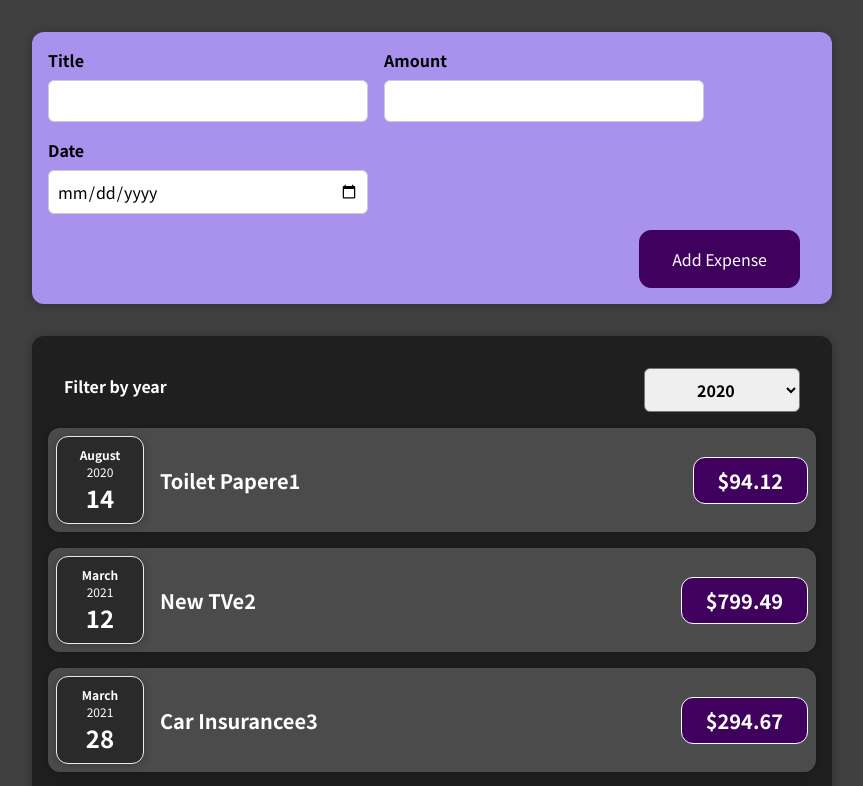
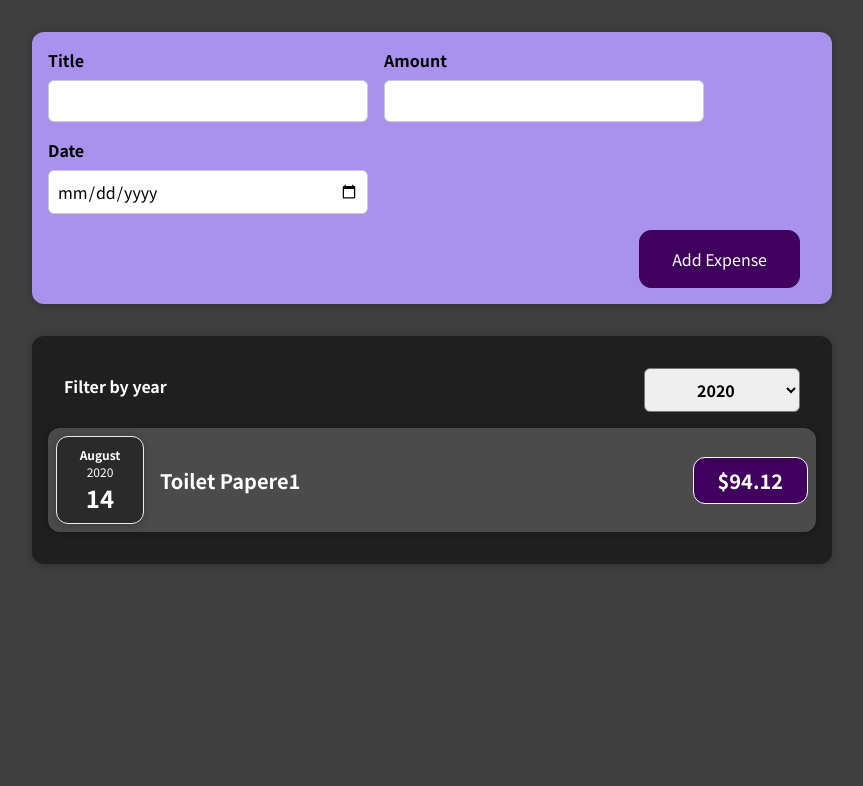
Before and after one commit to yashUcr773/Learn_React, a React (Create React App) app in the folder learn-react/: page / in a window 1280 px wide. Shown: the top 786 px of the page, without its empty margins (208-1071 px from the left). Built offline with nearby package versions, Linux system fonts and the light colour scheme.

Commit message:
temporary update to a component based on another component

```diff
--- a/learn-react/src/components/ExpensesComponent/Expenses/Expenses.js
+++ b/learn-react/src/components/ExpensesComponent/Expenses/Expenses.js
@@ -17,6 +17,10 @@
         setFilteredYear(value);
     };
 
+    let filteredExpenses = props.expenses.filter((expense) => {
+        return expense.date.getFullYear() == +filteredYear;
+    });
+
     return (
         <div>
             <CardWrapper className="expenses">
@@ -24,7 +28,7 @@
                     filteredYear={filteredYear}
                     getExpenseFilterValue={getExpenseFilterValue}
                 />
-                {props.expenses.map((expense) => {
+                {filteredExpenses.map((expense) => {
                     return <ExpenseItems expense={expense} key={expense.id} />;
                 })}
             </CardWrapper>
```
